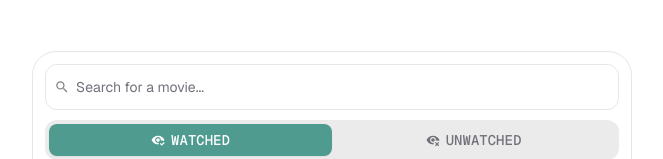
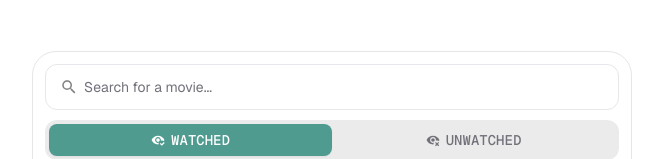
Before and after one commit to gstsdev/movie-watchlist-app, a Next.js app: page / in a window 1280 px wide. Shown: the part 224-383 px from the top of the page, without its empty margins (308-971 px from the left). Built offline with nearby package versions, Linux system fonts and the light colour scheme.

Commit message:
chore: match styles and design

```diff
--- a/src/components/ui/command.tsx
+++ b/src/components/ui/command.tsx
@@ -41,12 +41,12 @@ const CommandInput = React.forwardRef<
   React.ElementRef<typeof CommandPrimitive.Input>,
   React.ComponentPropsWithoutRef<typeof CommandPrimitive.Input>
 >(({ className, ...props }, ref) => (
-  <div className="flex items-center px-2.5 group" cmdk-input-wrapper="">
-    <Search className="mr-2 h-3 w-3 shrink-0 opacity-50 group-focus-within:opacity-100" />
+  <div className="flex items-center px-4 group" cmdk-input-wrapper="">
+    <Search className="mr-2 h-3.5 w-3.5 shrink-0 opacity-50 group-focus-within:opacity-100" />
     <CommandPrimitive.Input
       ref={ref}
       className={cn(
-        "flex h-11 w-full rounded-md bg-transparent py-2 text-sm outline-none placeholder:text-zinc-500 focus:placeholder:text-black disabled:cursor-not-allowed disabled:opacity-50 dark:placeholder:text-zinc-400 dark:focus:placeholder:text-black",
+        "flex h-11 w-full rounded-md bg-transparent py-3 text-sm outline-none placeholder:text-zinc-500 focus:placeholder:text-black disabled:cursor-not-allowed disabled:opacity-50 dark:placeholder:text-zinc-400 dark:focus:placeholder:text-black",
         className
       )}
       {...props}
--- a/tailwind.config.ts
+++ b/tailwind.config.ts
@@ -28,6 +28,10 @@ const config = {
       fontSize: {
         "4xl": ["2rem", { lineHeight: "2.5rem" }],
         "5xl": ["2.625rem", { lineHeight: "3.25rem" }],
+      },
+      spacing: {
+        ...defaultTheme.spacing,
+        4.5: "1.125rem",
       },
       keyframes: {
         "accordion-down": {
```
